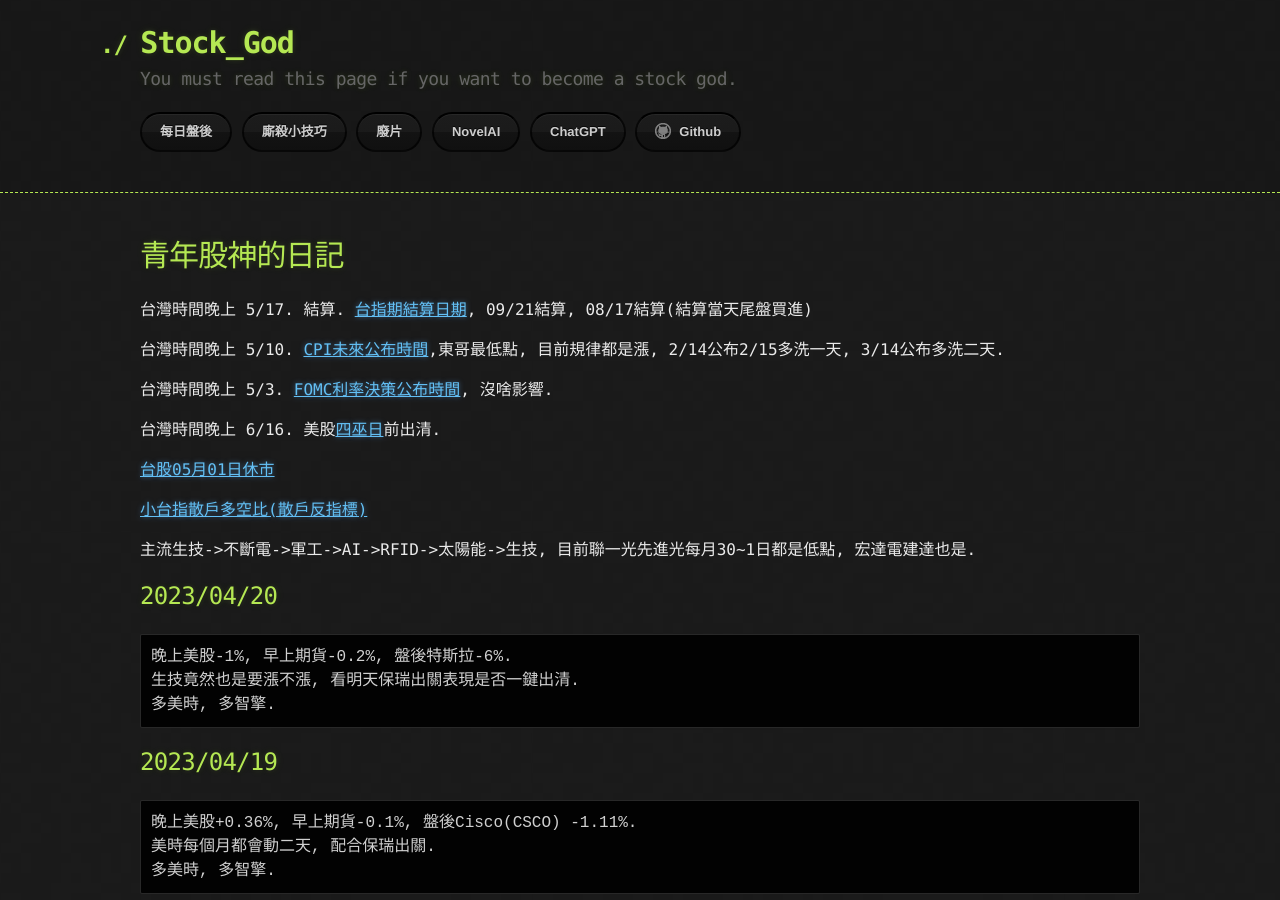
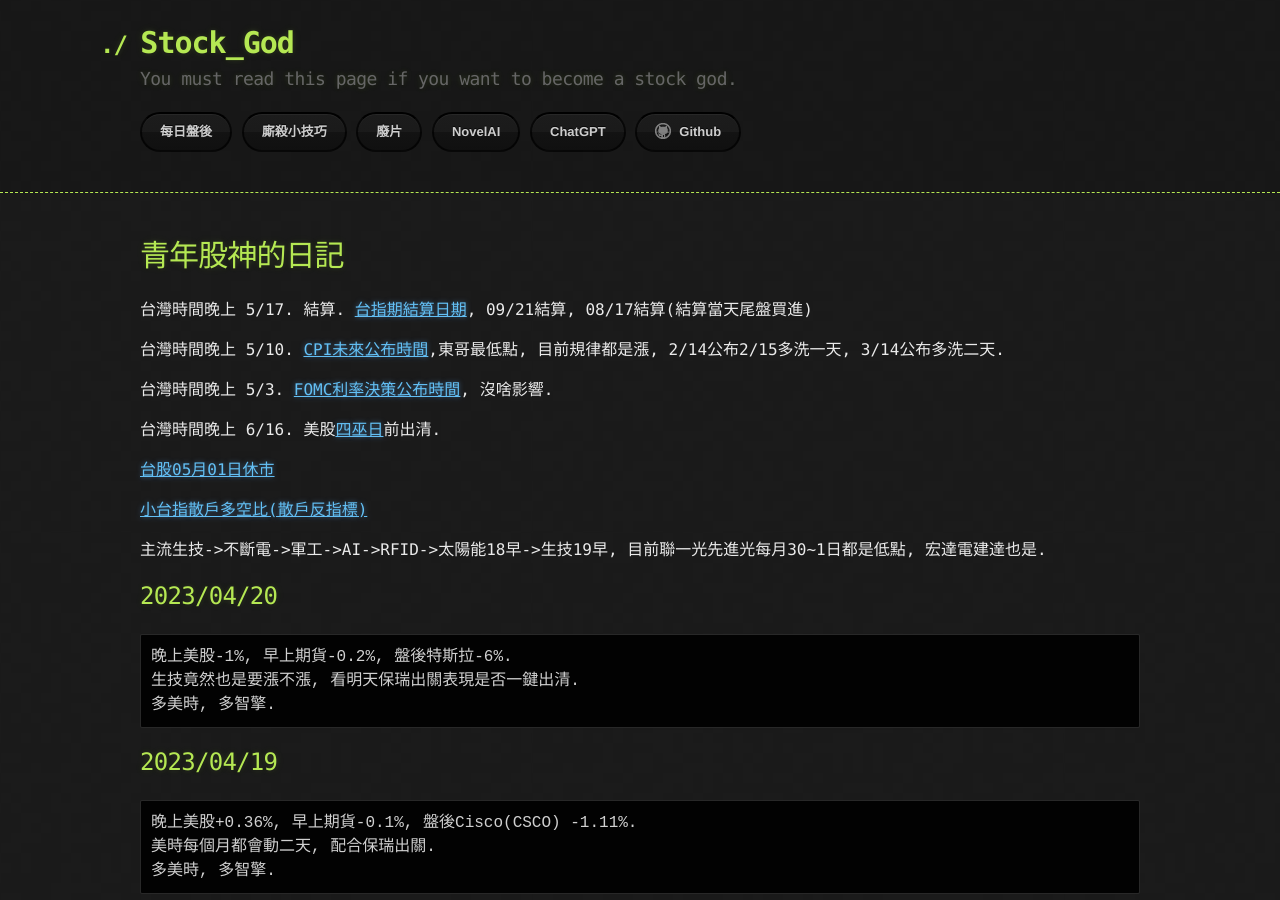
Before and after one commit to lepg5487/Stock_God, a Jekyll site: the page built from index.md, in a window 1280 px wide and 900 px high. Built offline with Jekyll 4.4.1, drawn with Linux system fonts in a browser that asks for light colours; our own code applies the rules of GitHub Pages for plain Markdown files.

Commit message:
Update index.md

````diff
--- a/index.md
+++ b/index.md
@@ -16,7 +16,7 @@ layout: testlayouts
 
 [小台指散戶多空比(散戶反指標)](https://www.macromicro.me/charts/20069/tw-mtx-long-to-short-ratio-of-individual-player)
 
-主流生技->不斷電->軍工->AI->RFID->太陽能->生技, 目前聯一光先進光每月30~1日都是低點, 宏達電建達也是.
+主流生技->不斷電->軍工->AI->RFID->太陽能18早->生技19早, 目前聯一光先進光每月30~1日都是低點, 宏達電建達也是.
 
 ## 2023/04/20
 ```
````
